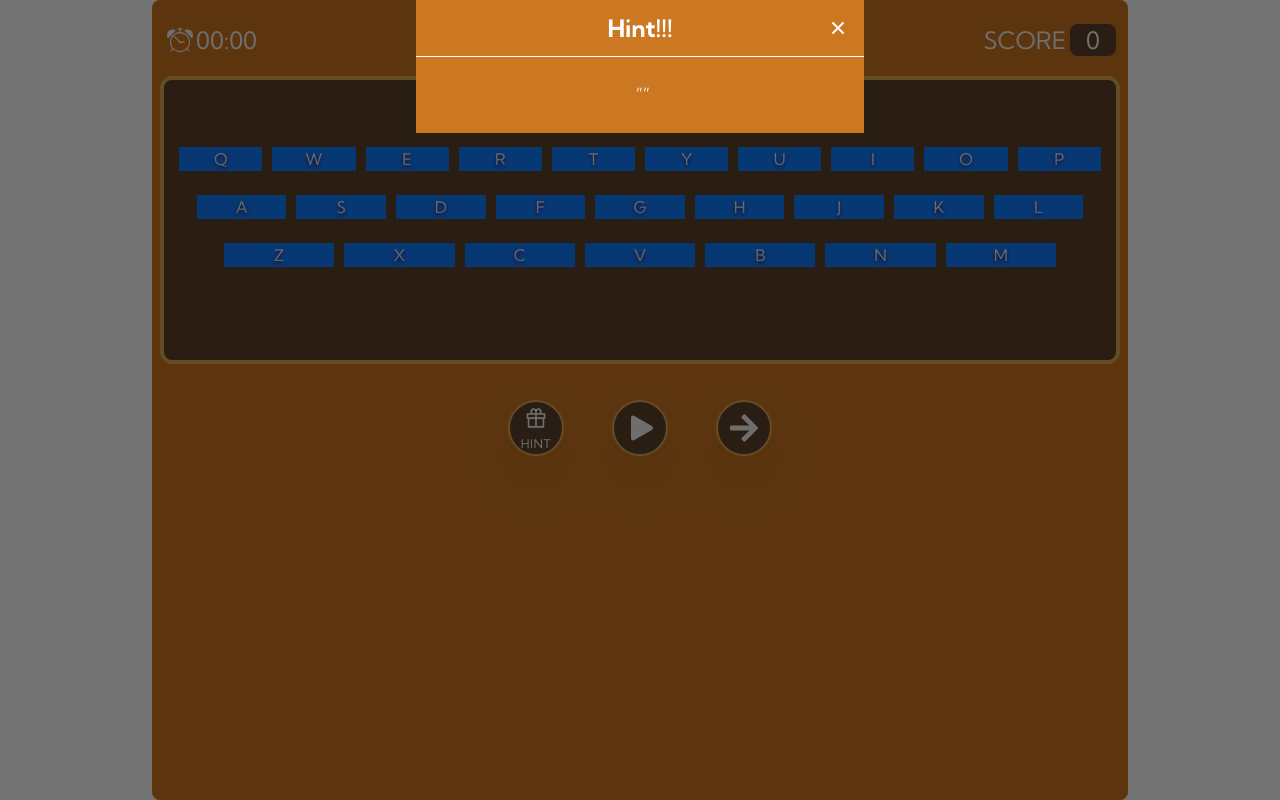
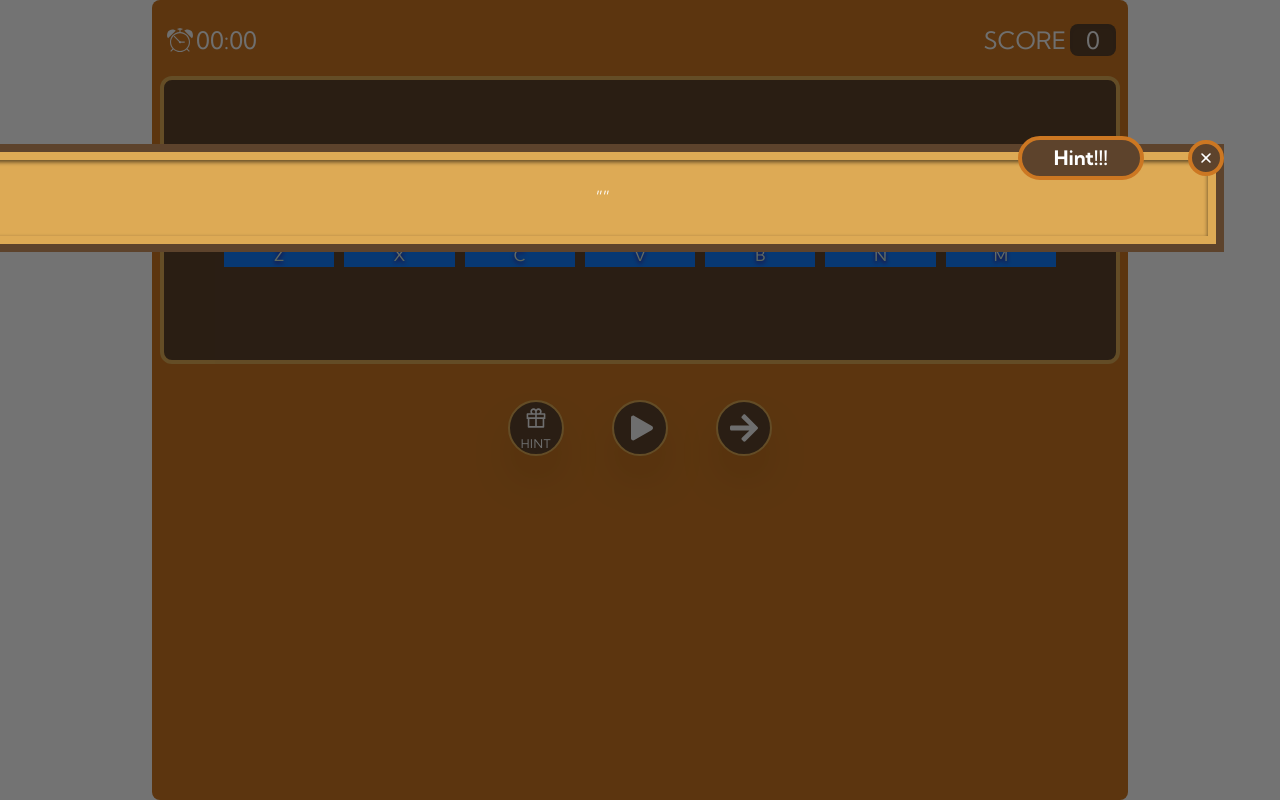
Before and after one commit to schmulzE/guess-word, a React (Vite) app: page / in a window 1280 px wide. Both pictures are taken after a click on the button "HINT". Built offline with nearby package versions, Linux system fonts and the light colour scheme; no server answers.

Commit message:
redesigned modal ui

```diff
--- a/src/components/Modal.tsx
+++ b/src/components/Modal.tsx
@@ -9,20 +9,22 @@ const ModalContent: React.FC<Props> = ({ title, onConfirm, hint }) => {
         id="bottom-modal"
         data-modal-placement="bottom"
         tabIndex={-1}
-        className="overflow-y-auto m-0 overflow-x-hidden fixed bottom-auto z-50 w-screen lg:w-screen justify-center items-center flex"
+        className="overflow-y-auto m-0 overflow-x-hidden fixed top-32 right-10 z-50 w-4/5 lg:w-screen justify-center items-center flex"
         aria-modal="true"
         role="dialog"
       >
-        <div className="relative w-full max-w-md h-full md:h-auto">
-          <div className="relative bg-ochre shadow dark:bg-gray-700">
+        <div className="relative w-full h-full md:h-auto">
+          <div className="border-walnut border-8 m-4">
+
+          <div className="relative border-8 bg-old-whiskey border-old-whiskey shadow-[inset_0_2px_4px_rgba(0,0,0,0.6)] dark:bg-gray-700">
             <button
               type="button"
-              className="absolute top-3 right-2.5 text-white bg-transparent hover:bg-gray-200 hover:text-gray-900 rounded-lg text-sm p-1.5 ml-auto inline-flex items-center dark:hover:bg-gray-800 dark:hover:text-white"
+              className="absolute -top-5 -right-4 text-white border-4 border-ochre bg-walnut rounded-full hover:bg-gray-200 hover:text-gray-900 text-sm p-1.5 ml-auto inline-flex items-center dark:hover:bg-gray-800 dark:hover:text-white"
               onClick={onConfirm}
             >
               <svg
                 aria-hidden="true"
-                className="w-5 h-5"
+                className="w-4 h-4"
                 fill="currentColor"
                 viewBox="0 0 20 20"
                 xmlns="http://www.w3.org/2000/svg"
@@ -36,19 +38,14 @@ const ModalContent: React.FC<Props> = ({ title, onConfirm, hint }) => {
               <span className="sr-only">Close modal</span>
             </button>
 
-            <div
-              className={`py-3 px-6 rounded-t border-white ${
-                title ? "border-b" : ""
-              }`}
-            >
-              <h3 className="text-center font-bold text-white text-2xl dark:text-white font-kumbh-sans capitalize">
-                {title}
-              </h3>
-            </div>
+            <span className="text-center inline-block py-1 px-8 absolute -top-6 right-16 font-bold text-white text-xl dark:text-white font-kumbh-sans capitalize border-4 border-ochre bg-walnut rounded-full">
+              {title}
+            </span>
 
             <div className="p-6 text-center font-kumbh-sans text-lg text-white italic">
                 "{hint}"
             </div>
+          </div>
           </div>
         </div>
       </div>
```
